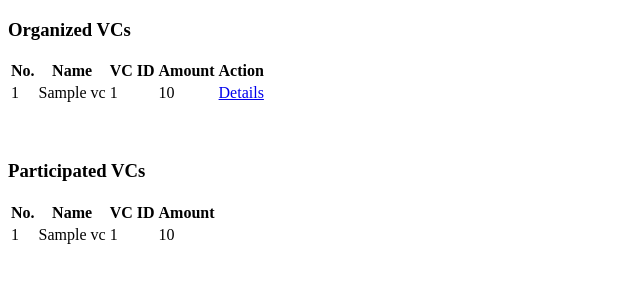
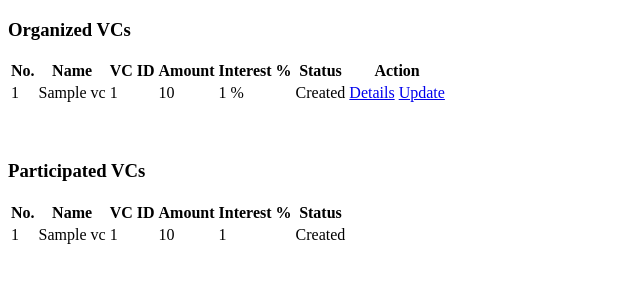
Before and after one commit to sahilpysquad/venom, a Django app: page /vc/all-vcs/ in a window 1280 px wide. Shown: the top 300 px of the page, without its empty margins (0-640 px from the left). Run offline with Django 4.2, Linux system fonts and the light colour scheme; a user stored in the database is signed in; tables that the repository leaves empty hold one stand-in row (values such as "Sample post"); some libraries are stand-ins or nearby versions.

Commit message:
ADD: add status field and interest field in VC models, aslo implement update page for VC

```diff
--- a/account_user/models.py
+++ b/account_user/models.py
@@ -26,6 +26,16 @@ class User(AbstractUser):
     def __str__(self):
         return self.username
 
+    def get_basic_details(self):
+        return {
+            'id': self.id,
+            'username': self.username,
+            'full_name': self.full_name,
+            'email': self.email,
+            'phone': self.phone,
+            'is_active': self.is_active
+        }
+
     @property
     def full_name(self):
         return self.get_full_name()
--- a/templates/vc/vc_list.html
+++ b/templates/vc/vc_list.html
@@ -7,6 +7,8 @@
     <th>Name</th>
     <th>VC ID</th>
     <th>Amount</th>
+    <th>Interest %</th>
+    <th>Status</th>
     <th>Action</th>
   </tr>
     {% for organizer_vcs_obj in organizer_vcs_objs %}
@@ -15,8 +17,11 @@
     <td>{{ organizer_vcs_obj.name }}</td>
     <td>{{ organizer_vcs_obj.vc_id }}</td>
     <td>{{ organizer_vcs_obj.emi_amount }}</td>
+    <td>{{ organizer_vcs_obj.interest }} %</td>
+    <td>{{ organizer_vcs_obj.status_verbose }}</td>
     <td>
       <a href="{% url 'vc_detail' organizer_vcs_obj.vc_id %}">Details</a>
+      <a href="{% url 'vc_update' organizer_vcs_obj.vc_id %}">Update</a>
     </td>
   </tr>
     {% endfor %}
@@ -29,6 +34,8 @@
     <th>Name</th>
     <th>VC ID</th>
     <th>Amount</th>
+    <th>Interest %</th>
+    <th>Status</th>
   </tr>
     {% for participant_vcs_obj in participant_vcs_objs %}
   <tr>
@@ -36,6 +43,8 @@
     <td>{{ participant_vcs_obj.name }}</td>
     <td>{{ participant_vcs_obj.vc_id }}</td>
     <td>{{ participant_vcs_obj.emi_amount }}</td>
+    <td>{{ participant_vcs_obj.interest }}</td>
+    <td>{{ participant_vcs_obj.status_verbose }}</td>
   </tr>
     {% endfor %}
 </table><br><br>
--- a/vc/admin.py
+++ b/vc/admin.py
@@ -15,4 +15,4 @@ class AmountPaidByUserModelAdmin(admin.ModelAdmin):
 
 @admin.register(VC)
 class VCModelAdmin(admin.ModelAdmin):
-    list_display = ('vc_id', 'emi_type', 'emi_amount', 'is_active')
+    list_display = ('vc_id', 'emi_type', 'emi_amount', 'status', 'interest')
--- a/vc/forms.py
+++ b/vc/forms.py
@@ -1,5 +1,6 @@
 from django import forms
 
+from account_user.models import User
 from vc.models import VC
 from utils.helper_methods import send_mail
 
@@ -7,7 +8,7 @@ from utils.helper_methods import send_mail
 class VCModelForm(forms.ModelForm):
     class Meta:
         model = VC
-        fields = ('name', 'organizer', 'emi_type', 'emi_amount', 'participant')
+        fields = ('name', 'organizer', 'emi_type', 'emi_amount', 'participant', 'interest')
 
     def save(self, commit=True):
         vc = super(VCModelForm, self).save(commit=commit)
--- a/vc/models.py
+++ b/vc/models.py
@@ -8,6 +8,13 @@ from account_user.models import User
 
 
 class VC(models.Model):
+    STATUS = (
+        ('CR', 'Created'),
+        ('OG', 'On-Going'),
+        ('CP', 'Completed'),
+        ('TM', 'Terminated')
+    )
+
     EMI_TYPE = (
         ('W', 'Week'),
         ('M', 'Month'),
@@ -16,13 +23,17 @@ class VC(models.Model):
 
     name = models.CharField(verbose_name='Name', max_length=250, default='')
     vc_id = models.CharField(verbose_name='VC Id', max_length=20, editable=False, unique=True)
+    created_by = models.ForeignKey(
+        verbose_name='Created By', to=User, related_name='vcs', on_delete=models.DO_NOTHING, null=True
+    )
     organizer = models.ManyToManyField(verbose_name='Organizers', to=User, related_name='vc_organizer_users')
     participant = models.ManyToManyField(
         verbose_name='Participants', to=User, related_name='vc_participant_users', blank=True
     )
     emi_type = models.CharField(verbose_name='EMI Type', max_length=12, choices=EMI_TYPE, default='M')
     emi_amount = models.PositiveBigIntegerField(verbose_name='EMI Amount', default=1000)
-    is_active = models.BooleanField(verbose_name='Active', default=True)
+    status = models.CharField(verbose_name='Status', max_length=2, choices=STATUS, default='CR')
+    interest = models.PositiveSmallIntegerField(verbose_name='Interest', default=0)
     created_at = models.DateTimeField(verbose_name='Created On', auto_now_add=True)
     updated_at = models.DateTimeField(verbose_name='Updated On', auto_now=True)
 
@@ -46,13 +57,15 @@ class VC(models.Model):
             'id': self.id,
             'name': self.name,
             'vc_id': self.vc_id,
+            'created_by': self.created_by.get_basic_details(),
             'emi_type': self.emi_type,
             'emi_type_verbose': self.emi_type_verbose,
             'emi_amount': self.emi_amount,
             'total_amount': self.total_amount,
             'organizers_full_names': ', '.join(self.organizers_full_names_list),
             'participants_full_names': ', '.join(self.participants_full_names_list),
-            'is_active': self.is_active,
+            'status': self.status_verbose,
+            'interest': self.interest,
             'created_on': self.created_at.strftime('%b %d, %Y %H:%M')
         }
 
@@ -77,6 +90,10 @@ class VC(models.Model):
     @property
     def emi_type_verbose(self):
         return dict(self.EMI_TYPE).get(self.emi_type)
+
+    @property
+    def status_verbose(self):
+        return dict(self.STATUS).get(self.status)
 
 
 class AmountPaidByUser(models.Model):
--- a/vc/urls.py
+++ b/vc/urls.py
@@ -1,9 +1,10 @@
 from django.urls import path
 
-from vc.views import VCListView, VCCreateView, VCDetailView
+from vc.views import VCListView, VCCreateView, VCDetailView, VCUpdateView
 
 urlpatterns = [
     path('all-vcs/', VCListView.as_view(), name='all_vcs'),
     path('create/', VCCreateView.as_view(), name='vc_create'),
-    path('detail/<str:vc_id>/', VCDetailView.as_view(), name='vc_detail')
+    path('detail/<str:vc_id>/', VCDetailView.as_view(), name='vc_detail'),
+    path('update/<str:vc_id>/', VCUpdateView.as_view(), name='vc_update'),
 ]
--- a/vc/views.py
+++ b/vc/views.py
@@ -1,6 +1,7 @@
 from django.contrib.auth.mixins import LoginRequiredMixin
 from django.views.generic import CreateView, ListView, UpdateView, DetailView
 
+from account_user.models import User
 from vc.forms import VCModelForm
 from vc.models import VC
 
@@ -11,7 +12,7 @@ class VCListView(LoginRequiredMixin, ListView):
     context_object_name = 'organizer_vcs_objs'
 
     def get_queryset(self):
-        return self.model.objects.filter(organizer=self.request.user.id)
+        return self.model.objects.filter(created_by=self.request.user.id)
 
     def get_context_data(self, *, object_list=None, **kwargs):
         context = super(VCListView, self).get_context_data(object_list=None, **kwargs)
@@ -24,6 +25,17 @@ class VCCreateView(LoginRequiredMixin, CreateView):
     model = VC
     form_class = VCModelForm
     success_url = '/vc/all-vcs/'
+    user_queryset = User.objects.filter(is_active=True)
+
+    def get_form(self, form_class=form_class):
+        form = super(VCCreateView, self).get_form(form_class)
+        form.fields["organizer"].queryset = self.user_queryset.exclude(id=self.request.user.id)
+        form.fields['participant'].queryset = self.user_queryset
+        return form
+
+    def form_valid(self, form):
+        form.instance.created_by = self.request.user
+        return super(VCCreateView, self).form_valid(form)
 
 
 class VCDetailView(LoginRequiredMixin, DetailView):
@@ -36,3 +48,14 @@ class VCDetailView(LoginRequiredMixin, DetailView):
 
 class VCUpdateView(LoginRequiredMixin, UpdateView):
     template_name = 'vc/vc_update.html'
+    model = VC
+    slug_url_kwarg = 'vc_id'
+    slug_field = 'vc_id'
+    fields = ('name', 'organizer', 'emi_type', 'emi_amount', 'participant', 'interest')
+    user_queryset = User.objects.filter(is_active=True)
+
+    def get_form(self, form_class=None):
+        form = super(VCUpdateView, self).get_form(form_class)
+        form.fields["organizer"].queryset = self.user_queryset.exclude(id=self.request.user.id)
+        form.fields['participant'].queryset = self.user_queryset
+        return form
--- a/venom/settings.py
+++ b/venom/settings.py
@@ -139,6 +139,7 @@ SHELL_PLUS_PRE_IMPORTS = (
 
 CELERY_BROKER_URL = "redis://localhost:6379"
 CELERY_RESULT_BACKEND = "redis://localhost:6379"
+# python -m celery -A venom worker --pool=solo -l INFO (start celery server)
 
 EMAIL_BACKEND = 'django.core.mail.backends.smtp.EmailBackend'
 EMAIL_HOST = 'smtp.gmail.com'
```
Also changed, not shown: templates/vc/vc_update.html (+9 -0 lines), vc/migrations/0004_vc_created_by.py (added), vc/migrations/0005_remove_vc_is_active_vc_interest_vc_status.py (added).
